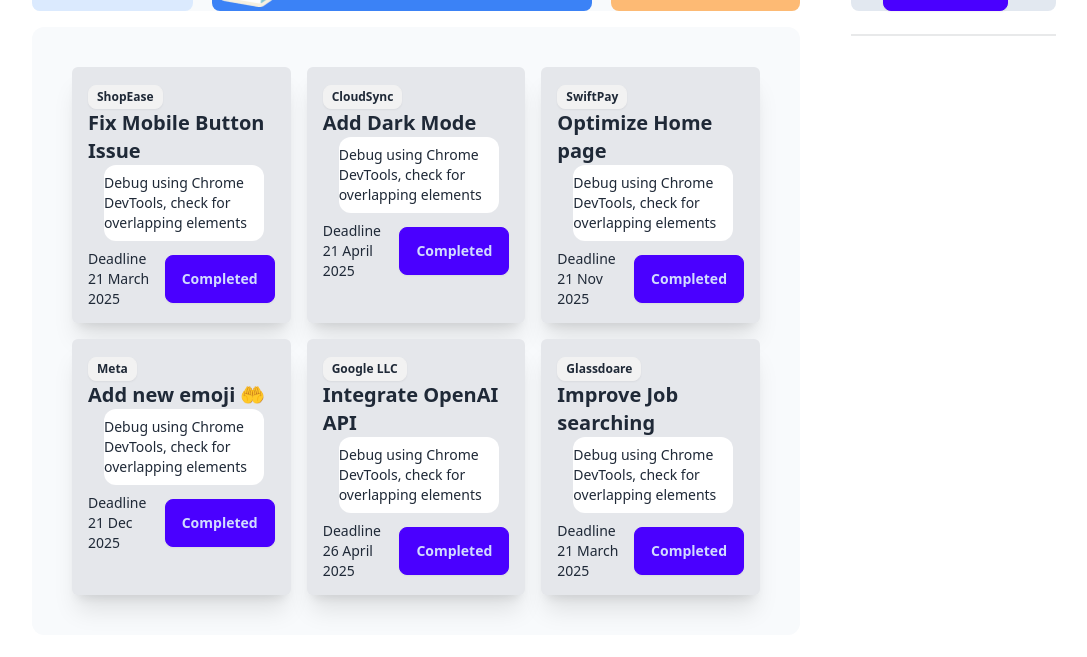
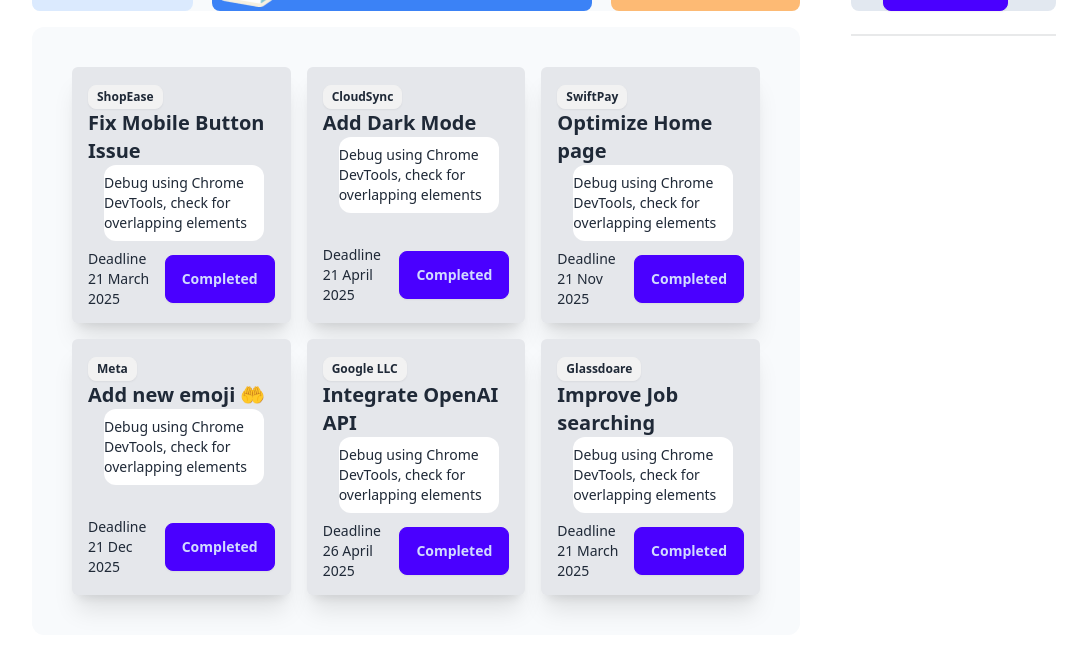
Before and after one commit to dilruba-sarker/B11-A-5, a plain HTML site: page index.html in a window 1280 px wide. Shown: the part 137-794 px from the top of the page, without its empty margins (96-1183 px from the left). Drawn offline with nearby package versions, Linux system fonts and the light colour scheme.

Commit message:
6th commit done

```diff
--- a/index.html
+++ b/index.html
@@ -89,13 +89,13 @@
             <div class="">
               <h2 class="card-title">Add Dark Mode </h2>
               <p class="bg-white text-sm py-2 max-w-40 ml-4 rounded-xl">Debug using Chrome DevTools, check for overlapping elements</p>
-              <div class="flex justify-between items-center mt-2">
+              <div class="flex flex-grow-1  justify-between items-center mt-8">
                 <div class="text-sm">
                     <h1>Deadline</h1>
                     <p>21 April 2025</p>
                 </div>
 
-               <button id="click1" class="click1 btn btn-primary">Completed</button>
+               <button id="click1" class="click1 btn btn-primary ">Completed</button>
 
               </div>
 
@@ -125,7 +125,7 @@
             <div class="">
               <h2 class="card-title">Add new emoji 🤲 </h2>
               <p class="bg-white text-sm py-2 max-w-40 ml-4 rounded-xl">Debug using Chrome DevTools, check for overlapping elements</p>
-              <div class="flex justify-between items-center mt-2">
+              <div class="flex justify-between items-center mt-8">
                 <div class="text-sm">
                     <h1>Deadline</h1>
                     <p>21 Dec 2025</p>
```
